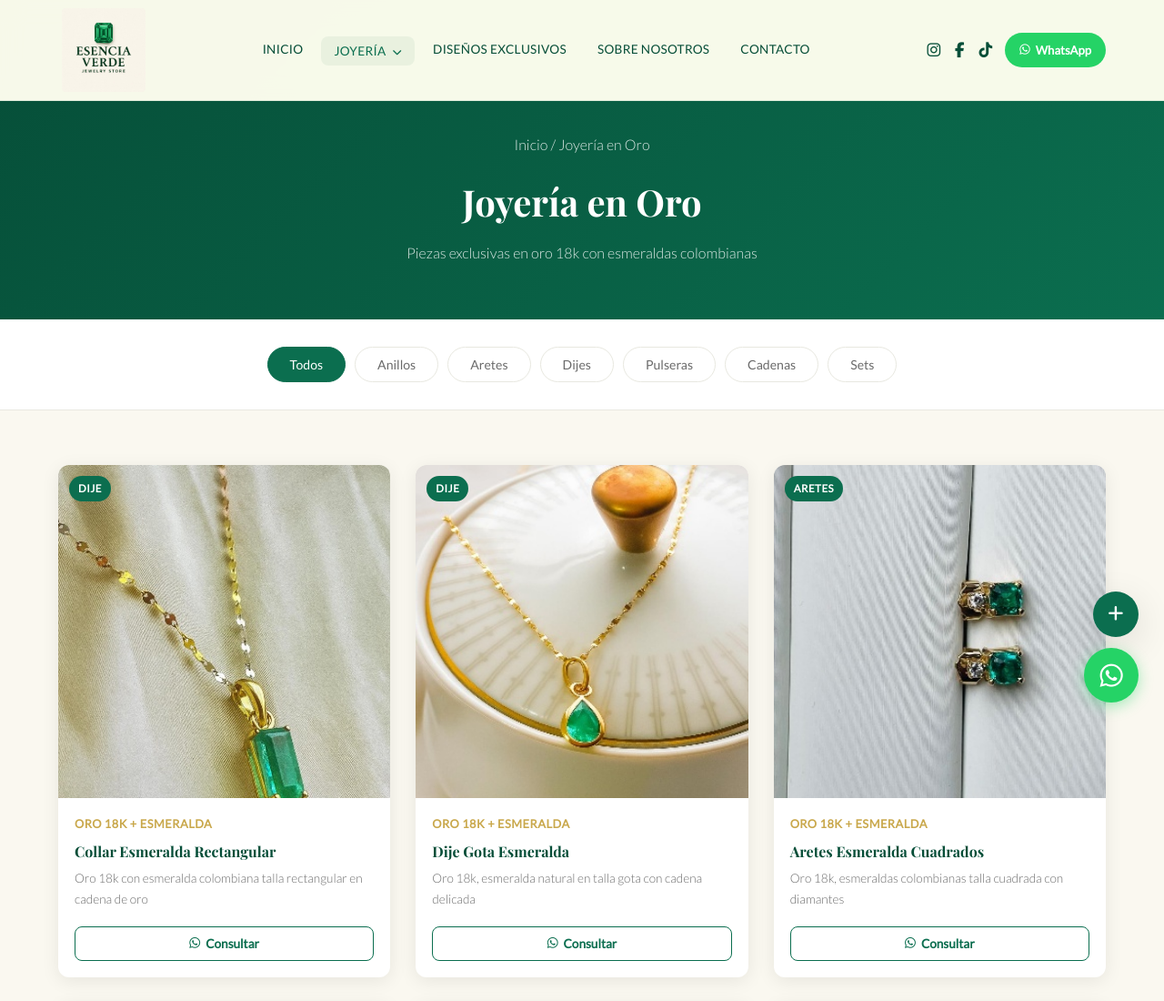
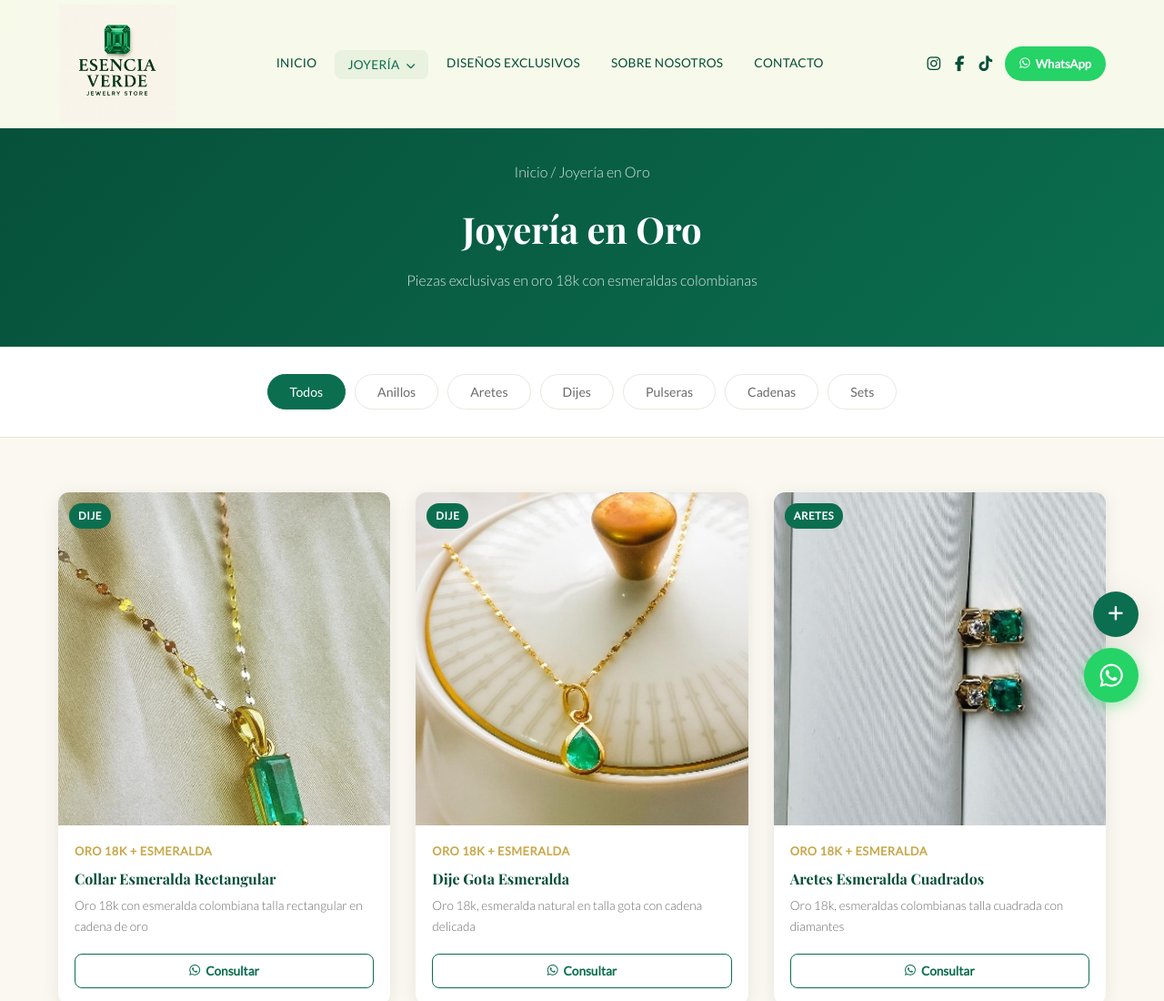
Before and after one commit to sync-bi/esencia-verde, a plain HTML site: page categoria.html in a window 1280 px wide. Shown: the top 1100 px of the page at 91% size. Drawn offline with nearby package versions, Linux system fonts and the light colour scheme.

Commit message:
Logo mucho más grande (130px) con header de 140px de alto
Co-Authored-By: Claude Opus 4.6 (1M context) <noreply@anthropic.com>

```diff
--- a/categoria.html
+++ b/categoria.html
@@ -27,9 +27,9 @@ a { text-decoration: none; color: inherit; transition: var(--transition); }
 /* HEADER */
 .header { position: fixed; top: 0; left: 0; right: 0; z-index: 1000; background: rgba(255,255,240,0.97); backdrop-filter: blur(12px); border-bottom: 1px solid rgba(11,110,79,0.1); transition: var(--transition); }
 .header.scrolled { box-shadow: 0 2px 20px rgba(0,0,0,0.08); }
-.header-inner { display: flex; align-items: center; justify-content: space-between; height: 110px; }
+.header-inner { display: flex; align-items: center; justify-content: space-between; height: 140px; }
 .logo { display: flex; align-items: center; }
-.logo img { height: 100px; width: auto; padding: 4px; border-radius: 8px; }
+.logo img { height: 130px; width: auto; }
 .nav { display: flex; align-items: center; gap: 6px; }
 .nav-link { font-family: var(--font-body); font-size: 0.85rem; font-weight: 500; color: var(--emerald-dark); padding: 8px 14px; border-radius: var(--radius); letter-spacing: 0.3px; text-transform: uppercase; }
 .nav-link:hover, .nav-link.active { color: var(--emerald); background: rgba(11,110,79,0.06); }
@@ -54,14 +54,14 @@ a { text-decoration: none; color: inherit; transition: var(--transition); }
 .btn-primary:hover { background: var(--emerald-dark); border-color: var(--emerald-dark); transform: translateY(-2px); box-shadow: 0 6px 20px rgba(11,110,79,0.3); }
 
 /* PAGE HEADER */
-.page-header { padding: 145px 0 60px; background: linear-gradient(135deg, var(--emerald-dark) 0%, var(--emerald) 100%); text-align: center; color: var(--white); }
+.page-header { padding: 175px 0 60px; background: linear-gradient(135deg, var(--emerald-dark) 0%, var(--emerald) 100%); text-align: center; color: var(--white); }
 .page-header h1 { font-family: var(--font-display); font-size: 2.5rem; margin-bottom: 8px; }
 .page-header p { font-size: 1rem; opacity: 0.85; font-weight: 300; }
 .breadcrumb { font-size: 0.85rem; margin-bottom: 16px; opacity: 0.7; }
 .breadcrumb a:hover { opacity: 1; }
 
 /* FILTERS */
-.filters { padding: 30px 0; background: var(--white); border-bottom: 1px solid var(--gray-light); position: sticky; top: 110px; z-index: 100; }
+.filters { padding: 30px 0; background: var(--white); border-bottom: 1px solid var(--gray-light); position: sticky; top: 140px; z-index: 100; }
 .filters-inner { display: flex; gap: 10px; justify-content: center; flex-wrap: wrap; }
 .filter-btn { padding: 10px 24px; border: 1px solid var(--gray-light); border-radius: 50px; font-family: var(--font-body); font-size: 0.88rem; font-weight: 500; color: var(--gray); cursor: pointer; background: transparent; transition: var(--transition); }
 .filter-btn:hover, .filter-btn.active { background: var(--emerald); color: var(--white); border-color: var(--emerald); }
@@ -129,7 +129,7 @@ a { text-decoration: none; color: inherit; transition: var(--transition); }
 @media (max-width: 1024px) { .footer-grid { grid-template-columns: 1fr 1fr; gap: 30px; } }
 @media (max-width: 768px) {
     .nav, .header-actions .header-social { display: none; } .menu-toggle { display: flex; }
-    .nav.open { display: flex; flex-direction: column; position: absolute; top: 110px; left: 0; right: 0; background: var(--ivory); padding: 20px; box-shadow: var(--shadow); border-top: 1px solid var(--gray-light); }
+    .nav.open { display: flex; flex-direction: column; position: absolute; top: 140px; left: 0; right: 0; background: var(--ivory); padding: 20px; box-shadow: var(--shadow); border-top: 1px solid var(--gray-light); }
     .nav.open .nav-link { padding: 12px 16px; width: 100%; }
     .nav.open .dropdown-menu { position: static; opacity: 1; visibility: visible; transform: none; box-shadow: none; padding-left: 20px; }
     .products-grid { grid-template-columns: repeat(2, 1fr); gap: 16px; }
```
Also changed, not shown: index.html (+4 -4 lines).
